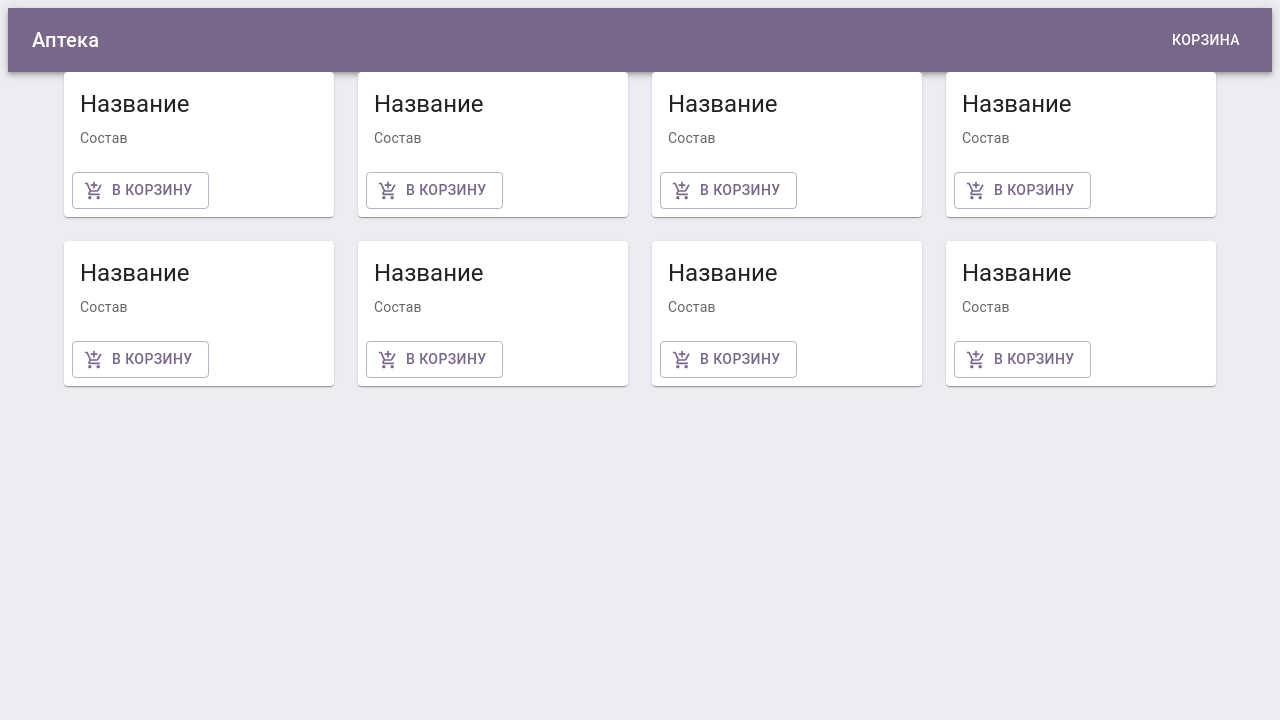
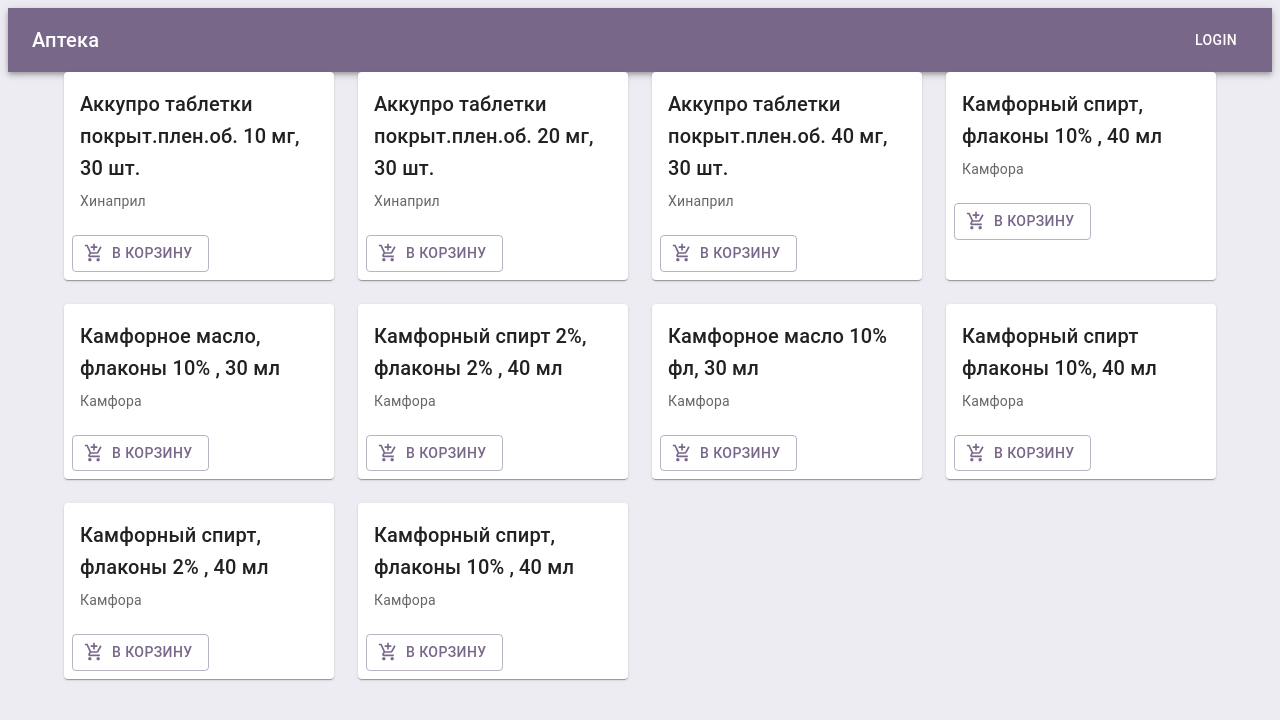
Before and after one commit to zorkostreis/ASE-summer-practice-2022-shop, a React (Create React App) app: page / in a window 1280 px wide. Shown: the top 720 px of the page. Built offline with nearby package versions, Linux system fonts and the light colour scheme.

Commit message:
наброски для кардстора и не только

```diff
--- a/src/App.tsx
+++ b/src/App.tsx
@@ -1,26 +1,36 @@
+import {ThemeProvider} from "@emotion/react";
+import {Provider} from 'mobx-react';
 import React from 'react';
 
 import {
-  BrowserRouter as Router,
+  BrowserRouter,
   Route
 } from 'react-router-dom';
 
-import {ThemeProvider} from "@emotion/react";
 import Header from "./components/Header";
 import ShopBody from "./components/ShopBody";
-import theme from "./styles/mui-themes/theme";
+import CardStore from "./stores/CardStore";
+import {StoresNames} from "./stores/stores";
+import theme from "./styles/theme";
 
 function App() {
-  // const store = new CardStore();
+  // const appStore = new AppStore();
+  const cardStore = new CardStore();
 
+  const stores = {
+    // [StoresNames.AppStore]: appStore,
+    [StoresNames.CardStore]: cardStore
+  };
 
   return (
-    <Router>
-      <ThemeProvider theme={theme}>
-        <Header/>
-        <ShopBody/>
-      </ThemeProvider>
-    </Router>
+    <ThemeProvider theme={theme}>
+      <Provider {...stores}>
+        <BrowserRouter>
+          <Header/>
+          <ShopBody/>
+        </BrowserRouter>
+      </Provider>
+    </ThemeProvider>
   );
 }
 
--- a/src/components/CardItem.tsx
+++ b/src/components/CardItem.tsx
@@ -1,18 +1,22 @@
+import AddShoppingCartIcon from '@mui/icons-material/AddShoppingCart';
+import {Button, Card, CardActionArea, CardActions, CardContent, Typography} from "@mui/material";
+
 import react from 'react';
-import {Button, Card, CardActions, CardContent, Typography} from "@mui/material";
-import AddShoppingCartIcon from '@mui/icons-material/AddShoppingCart';
 
-export default function CardItem() {
+export default function CardItem({product}) {
   return (
-    <Card>
-      <CardContent>
-        <Typography gutterBottom variant="h5" component="div">
-          Название
-        </Typography>
-        <Typography variant="body2" color="text.secondary">
-          Состав
-        </Typography>
-      </CardContent>
+    <Card sx={{ minHeight: "100%" }}>
+      <CardActionArea>
+        <CardContent>
+          <Typography gutterBottom variant="h6" component="div">
+            {product.name}
+          </Typography>
+          <Typography variant="body2" color="text.secondary">
+            {product.substance.name}
+          </Typography>
+        </CardContent>
+      </CardActionArea>
+
       <CardActions>
         <Button variant="outlined" startIcon={<AddShoppingCartIcon/>}>
           В корзину
--- a/src/components/Header.tsx
+++ b/src/components/Header.tsx
@@ -10,7 +10,7 @@ function Header() {
             Аптека
           </Typography>
           <Button color="inherit">
-            Корзина
+            Login
           </Button>
         </Toolbar>
       </AppBar>
--- a/src/components/ShopBody.tsx
+++ b/src/components/ShopBody.tsx
@@ -4,14 +4,135 @@ import React from "react";
 import CardItem from "./CardItem";
 
 export default function ShopBody() {
-  const items = [1, 2, 3, 4, 5, 6, 7, 8];
+  const products = [
+    {
+      "id": 462428,
+      "name": "Аккупро таблетки покрыт.плен.об. 10 мг, 30 шт.",
+      "createdAt": "2022-07-11T20:53:17.208Z",
+      "updatedAt": "2022-07-11T20:53:17.208Z",
+      "substanceId": 1,
+      "substance": {
+        "id": 1,
+        "name": "Хинаприл",
+        "code": "khinapril"
+      }
+    },
+    {
+      "id": 462429,
+      "name": "Аккупро таблетки покрыт.плен.об. 20 мг, 30 шт.",
+      "createdAt": "2022-07-11T20:53:17.208Z",
+      "updatedAt": "2022-07-11T20:53:17.208Z",
+      "substanceId": 1,
+      "substance": {
+        "id": 1,
+        "name": "Хинаприл",
+        "code": "khinapril"
+      }
+    },
+    {
+      "id": 474228,
+      "name": "Аккупро таблетки покрыт.плен.об. 40 мг, 30 шт.",
+      "createdAt": "2022-07-11T20:53:17.208Z",
+      "updatedAt": "2022-07-11T20:53:17.208Z",
+      "substanceId": 1,
+      "substance": {
+        "id": 1,
+        "name": "Хинаприл",
+        "code": "khinapril"
+      }
+    },
+    {
+      "id": 473557,
+      "name": "Камфорный спирт, флаконы 10% , 40 мл",
+      "createdAt": "2022-07-11T20:53:17.222Z",
+      "updatedAt": "2022-07-11T20:53:17.222Z",
+      "substanceId": 2,
+      "substance": {
+        "id": 2,
+        "name": "Камфора",
+        "code": "kamfora"
+      }
+    },
+    {
+      "id": 473558,
+      "name": "Камфорное масло, флаконы 10% , 30 мл",
+      "createdAt": "2022-07-11T20:53:17.223Z",
+      "updatedAt": "2022-07-11T20:53:17.223Z",
+      "substanceId": 2,
+      "substance": {
+        "id": 2,
+        "name": "Камфора",
+        "code": "kamfora"
+      }
+    },
+    {
+      "id": 931433,
+      "name": "Камфорный спирт 2%, флаконы 2% , 40 мл",
+      "createdAt": "2022-07-11T20:53:17.223Z",
+      "updatedAt": "2022-07-11T20:53:17.223Z",
+      "substanceId": 2,
+      "substance": {
+        "id": 2,
+        "name": "Камфора",
+        "code": "kamfora"
+      }
+    },
+    {
+      "id": 483284,
+      "name": "Камфорное масло 10% фл, 30 мл",
+      "createdAt": "2022-07-11T20:53:17.223Z",
+      "updatedAt": "2022-07-11T20:53:17.223Z",
+      "substanceId": 2,
+      "substance": {
+        "id": 2,
+        "name": "Камфора",
+        "code": "kamfora"
+      }
+    },
+    {
+      "id": 1278432,
+      "name": "Камфорный спирт флаконы 10%, 40 мл",
+      "createdAt": "2022-07-11T20:53:17.223Z",
+      "updatedAt": "2022-07-11T20:53:17.223Z",
+      "substanceId": 2,
+      "substance": {
+        "id": 2,
+        "name": "Камфора",
+        "code": "kamfora"
+      }
+    },
+    {
+      "id": 494731,
+      "name": "Камфорный спирт, флаконы 2% , 40 мл",
+      "createdAt": "2022-07-11T20:53:17.223Z",
+      "updatedAt": "2022-07-11T20:53:17.223Z",
+      "substanceId": 2,
+      "substance": {
+        "id": 2,
+        "name": "Камфора",
+        "code": "kamfora"
+      }
+    },
+    {
+      "id": 540888,
+      "name": "Камфорный спирт, флаконы 10% , 40 мл",
+      "createdAt": "2022-07-11T20:53:17.224Z",
+      "updatedAt": "2022-07-11T20:53:17.224Z",
+      "substanceId": 2,
+      "substance": {
+        "id": 2,
+        "name": "Камфора",
+        "code": "kamfora"
+      }
+    }
+  ];
 
   return (
     <Container maxWidth="lg">
       <Grid container spacing={3}> {
-        items.map((item) =>
-          <Grid item xs={3} key={item}>
-            <CardItem/>
+        products.map((product) =>
+          <Grid item xs={3} key={product.id}>
+            <CardItem product={product}/>
           </Grid>
         )
       }
--- /dev/null
+++ b/src/models/ItemModel.tsx
@@ -0,0 +1,19 @@
+export default class ItemModel {
+  id: number;
+
+  name: string;
+
+  substanceId: number;
+
+  substanceName: string;
+
+  substanceCode: string;
+
+  constructor(product: any) {
+    this.id = product.id;
+    this.name = product.name;
+    this.substanceId = product.substance.id;
+    this.substanceName = product.substance.name;
+    this.substanceCode = product.substance.code;
+  }
+}
--- /dev/null
+++ b/src/stores/CardStore.tsx
@@ -0,0 +1,24 @@
+import {makeAutoObservable} from "mobx";
+import ItemModel from "../models/ItemModel";
+
+// НАБРОСКИ ДЛЯ СТОРА
+export default class CardStore{
+  items: ItemModel[];
+
+  constructor() {
+    makeAutoObservable(this);
+  }
+
+  createItem (props: any) {
+    const newItem = new ItemModel(props);
+    this.items = [...this.items, newItem];
+  }
+
+  updateItem (props: any) {
+    this.items = (this.items.map(item => (item.id === props.id ? props : item)));
+  }
+
+  deleteItem (id: number) {
+    this.items = this.items.filter(item => item.id !== id);
+  }
+}
--- /dev/null
+++ b/src/stores/stores.ts
@@ -0,0 +1,4 @@
+export const StoresNames = {
+  AppStore: 'AppStore',
+  CardStore: 'CardStore'
+};
--- a/src/styles/mui-themes/theme.ts
+++ /dev/null
@@ -1,27 +0,0 @@
-import {createTheme} from "@mui/material/styles";
-
-// declare module '@mui/material/styles' {
-//   interface Theme {
-//     palette: {
-//       primary: {
-//         main: string,
-//       },
-//       secondary: {
-//         main: string,
-//       }
-//     }
-//   }
-// }
-
-const theme = createTheme({
-  palette: {
-    primary: {
-      main: '#79678a',
-    },
-    secondary: {
-      main: '#edf2ff',
-    }
-  }
-});
-
-export default theme;
--- /dev/null
+++ b/src/styles/theme.ts
@@ -0,0 +1,11 @@
+import {createTheme} from "@mui/material/styles";
+
+const theme = createTheme({
+  palette: {
+    primary: {
+      main: '#79678a',
+    }
+  }
+});
+
+export default theme;
```
Also changed, not shown: package.json (+8 -0 lines), 1 other file (tests, documents, lock files or other folders).
